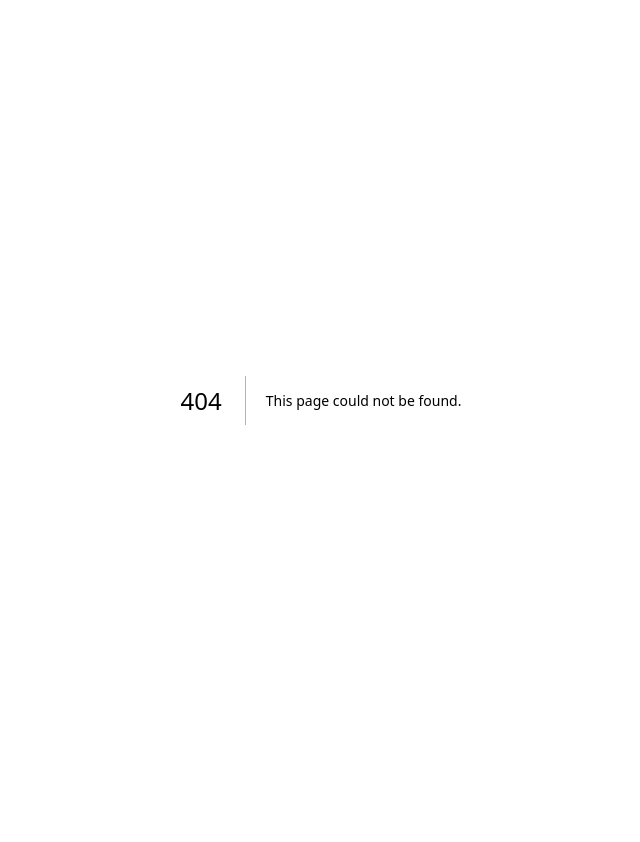
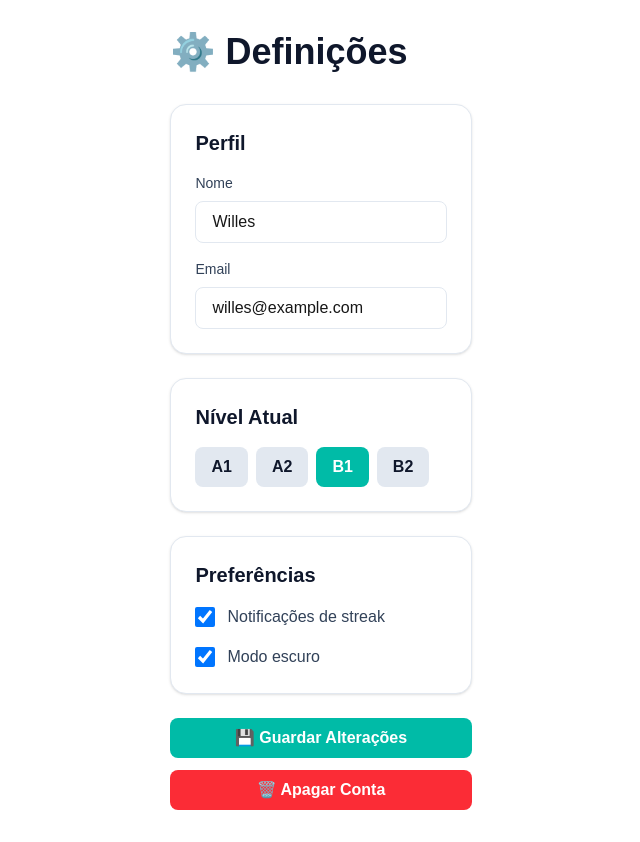
Before and after one commit to motaramos12/fluentia, a Next.js app: page /settings in a window 1280 px wide. Before the commit this address had no page. Shown: the whole page, without its empty margins (319-959 px from the left). Before the commit the page ends 800 px from the top, so only its background shows below. Built offline with nearby package versions, Linux system fonts and the light colour scheme.

Commit message:
Add: Lessons, Speak, Write, and Settings pages

```diff
--- /dev/null
+++ b/src/app/lessons/page.tsx
@@ -0,0 +1,57 @@
+"use client";
+
+export default function LessonsPage() {
+  const lessons = [
+    { id: 1, title: "Pedir Direções", level: "B1", progress: 65 },
+    { id: 2, title: "Compras", level: "A2", progress: 100 },
+    { id: 3, title: "Restaurante", level: "A1", progress: 45 },
+    { id: 4, title: "Viagem", level: "B2", progress: 0 },
+  ];
+
+  return (
+    <div className="p-8 max-w-6xl mx-auto">
+      <h1 className="text-4xl font-bold text-slate-900 dark:text-white mb-8">
+        📚 Lições
+      </h1>
+
+      <div className="grid grid-cols-1 md:grid-cols-2 lg:grid-cols-3 gap-6">
+        {lessons.map((lesson) => (
+          <div
+            key={lesson.id}
+            className="bg-white dark:bg-slate-800 rounded-2xl p-6 shadow-sm border border-slate-200 dark:border-slate-700 hover:shadow-md transition-shadow"
+          >
+            <div className="flex justify-between items-start mb-4">
+              <h3 className="text-xl font-semibold text-slate-900 dark:text-white">
+                {lesson.title}
+              </h3>
+              <span className="bg-teal-100 text-teal-700 dark:bg-teal-900 dark:text-teal-200 px-3 py-1 rounded-full text-sm font-medium">
+                {lesson.level}
+              </span>
+            </div>
+
+            <div className="mb-4">
+              <div className="flex justify-between text-sm mb-2">
+                <span className="text-slate-600 dark:text-slate-400">
+                  Progresso
+                </span>
+                <span className="font-semibold text-slate-900 dark:text-white">
+                  {lesson.progress}%
+                </span>
+              </div>
+              <div className="w-full bg-slate-200 dark:bg-slate-700 rounded-full h-3 overflow-hidden">
+                <div
+                  className="bg-teal-500 h-full rounded-full transition-all"
+                  style={{ width: `${lesson.progress}%` }}
+                />
+              </div>
+            </div>
+
+            <button className="w-full bg-teal-500 hover:bg-teal-600 text-white font-semibold py-2 rounded-lg transition-colors">
+              {lesson.progress === 100 ? "Repetir" : "Começar"}
+            </button>
+          </div>
+        ))}
+      </div>
+    </div>
+  );
+}
--- /dev/null
+++ b/src/app/practice/speak/page.tsx
@@ -0,0 +1,47 @@
+"use client";
+
+export default function SpeakPage() {
+  return (
+    <div className="p-8 max-w-6xl mx-auto">
+      <h1 className="text-4xl font-bold text-slate-900 dark:text-white mb-8">
+        🎤 Prática de Fala
+      </h1>
+
+      <div className="bg-white dark:bg-slate-800 rounded-2xl p-8 shadow-sm border border-slate-200 dark:border-slate-700">
+        <div className="grid grid-cols-1 lg:grid-cols-2 gap-8 items-center">
+          {/* Avatar Placeholder */}
+          <div className="bg-gradient-to-br from-teal-500 to-cyan-500 rounded-2xl aspect-square flex items-center justify-center text-white text-6xl">
+            🤖
+          </div>
+
+          {/* Controls */}
+          <div className="space-y-6">
+            <div>
+              <h2 className="text-2xl font-semibold text-slate-900 dark:text-white mb-2">
+                Conversa com Avatar
+              </h2>
+              <p className="text-slate-600 dark:text-slate-400">
+                Fala livremente ou segue a lição. O avatar responde em tempo real.
+              </p>
+            </div>
+
+            <div className="space-y-3">
+              <button className="w-full bg-teal-500 hover:bg-teal-600 text-white font-semibold py-4 rounded-xl text-lg transition-colors">
+                🎙️ Iniciar Conversa
+              </button>
+              <button className="w-full border-2 border-teal-500 text-teal-600 dark:text-teal-400 font-semibold py-4 rounded-xl text-lg hover:bg-teal-50 dark:hover:bg-teal-900/20 transition-colors">
+                📋 Seguir Lição
+              </button>
+            </div>
+
+            <div className="bg-slate-100 dark:bg-slate-700 rounded-lg p-4">
+              <p className="text-sm text-slate-600 dark:text-slate-400">
+                <strong>Tempo:</strong> 0:00 / 20:00
+              </p>
+            </div>
+          </div>
+        </div>
+      </div>
+    </div>
+  );
+}
--- /dev/null
+++ b/src/app/practice/write/page.tsx
@@ -0,0 +1,53 @@
+"use client";
+
+import { useState } from "react";
+
+export default function WritePage() {
+  const [text, setText] = useState("");
+
+  return (
+    <div className="p-8 max-w-4xl mx-auto">
+      <h1 className="text-4xl font-bold text-slate-900 dark:text-white mb-8">
+        ✍️ Prática de Escrita
+      </h1>
+
+      <div className="bg-white dark:bg-slate-800 rounded-2xl p-8 shadow-sm border border-slate-200 dark:border-slate-700">
+        <div className="mb-6">
+          <h2 className="text-xl font-semibold text-slate-900 dark:text-white mb-3">
+            Tema: Descreve o teu dia
+          </h2>
+          <p className="text-slate-600 dark:text-slate-400">
+            Escreve um parágrafo sobre o teu dia em inglês. O assistente vai corrigir e dar feedback.
+          </p>
+        </div>
+
+        <textarea
+          value={text}
+          onChange={(e) => setText(e.target.value)}
+          placeholder="Escreve aqui em inglês..."
+          className="w-full h-40 p-4 border-2 border-slate-200 dark:border-slate-600 rounded-lg dark:bg-slate-700 dark:text-white focus:border-teal-500 outline-none resize-none"
+        />
+
+        <div className="mt-4 text-sm text-slate-500 dark:text-slate-400">
+          {text.length} caracteres
+        </div>
+
+        <button className="w-full mt-6 bg-teal-500 hover:bg-teal-600 text-white font-semibold py-3 rounded-lg transition-colors">
+          ✨ Corrigir com IA
+        </button>
+
+        {/* Feedback placeholder */}
+        {text.length > 10 && (
+          <div className="mt-8 p-6 bg-green-50 dark:bg-green-900/20 border-l-4 border-green-500 rounded">
+            <h3 className="font-semibold text-green-700 dark:text-green-400 mb-2">
+              Feedback
+            </h3>
+            <p className="text-green-600 dark:text-green-300 text-sm">
+              Clica em "Corrigir com IA" para receber feedback detalhado.
+            </p>
+          </div>
+        )}
+      </div>
+    </div>
+  );
+}
--- /dev/null
+++ b/src/app/settings/page.tsx
@@ -0,0 +1,94 @@
+"use client";
+
+export default function SettingsPage() {
+  return (
+    <div className="p-8 max-w-2xl mx-auto">
+      <h1 className="text-4xl font-bold text-slate-900 dark:text-white mb-8">
+        ⚙️ Definições
+      </h1>
+
+      <div className="space-y-6">
+        {/* Perfil */}
+        <div className="bg-white dark:bg-slate-800 rounded-2xl p-6 shadow-sm border border-slate-200 dark:border-slate-700">
+          <h2 className="text-xl font-semibold text-slate-900 dark:text-white mb-4">
+            Perfil
+          </h2>
+          <div className="space-y-4">
+            <div>
+              <label className="block text-sm font-medium text-slate-700 dark:text-slate-300 mb-2">
+                Nome
+              </label>
+              <input
+                type="text"
+                defaultValue="Willes"
+                className="w-full px-4 py-2 border border-slate-200 dark:border-slate-600 rounded-lg dark:bg-slate-700 dark:text-white"
+              />
+            </div>
+            <div>
+              <label className="block text-sm font-medium text-slate-700 dark:text-slate-300 mb-2">
+                Email
+              </label>
+              <input
+                type="email"
+                defaultValue="willes@example.com"
+                className="w-full px-4 py-2 border border-slate-200 dark:border-slate-600 rounded-lg dark:bg-slate-700 dark:text-white"
+              />
+            </div>
+          </div>
+        </div>
+
+        {/* Nível */}
+        <div className="bg-white dark:bg-slate-800 rounded-2xl p-6 shadow-sm border border-slate-200 dark:border-slate-700">
+          <h2 className="text-xl font-semibold text-slate-900 dark:text-white mb-4">
+            Nível Atual
+          </h2>
+          <div className="flex gap-2">
+            {["A1", "A2", "B1", "B2"].map((level) => (
+              <button
+                key={level}
+                className={`px-4 py-2 rounded-lg font-semibold transition-colors ${
+                  level === "B1"
+                    ? "bg-teal-500 text-white"
+                    : "bg-slate-200 dark:bg-slate-700 text-slate-900 dark:text-white hover:bg-slate-300 dark:hover:bg-slate-600"
+                }`}
+              >
+                {level}
+              </button>
+            ))}
+          </div>
+        </div>
+
+        {/* Preferências */}
+        <div className="bg-white dark:bg-slate-800 rounded-2xl p-6 shadow-sm border border-slate-200 dark:border-slate-700">
+          <h2 className="text-xl font-semibold text-slate-900 dark:text-white mb-4">
+            Preferências
+          </h2>
+          <div className="space-y-4">
+            <label className="flex items-center gap-3 cursor-pointer">
+              <input type="checkbox" defaultChecked className="w-5 h-5" />
+              <span className="text-slate-700 dark:text-slate-300">
+                Notificações de streak
+              </span>
+            </label>
+            <label className="flex items-center gap-3 cursor-pointer">
+              <input type="checkbox" defaultChecked className="w-5 h-5" />
+              <span className="text-slate-700 dark:text-slate-300">
+                Modo escuro
+              </span>
+            </label>
+          </div>
+        </div>
+
+        {/* Ações */}
+        <div className="space-y-3">
+          <button className="w-full bg-teal-500 hover:bg-teal-600 text-white font-semibold py-2 rounded-lg transition-colors">
+            💾 Guardar Alterações
+          </button>
+          <button className="w-full bg-red-500 hover:bg-red-600 text-white font-semibold py-2 rounded-lg transition-colors">
+            🗑️ Apagar Conta
+          </button>
+        </div>
+      </div>
+    </div>
+  );
+}
```
